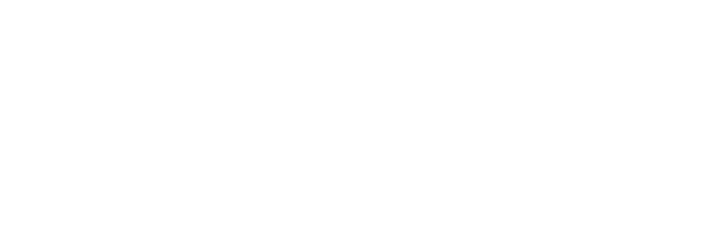
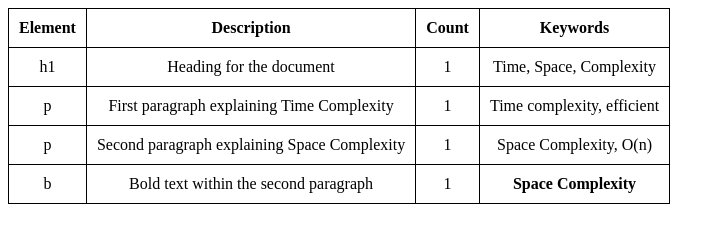
Before and after one commit to acciojob/time-and-space-complexity-yadavlav7978, a website: page main.html in a window 1280 px wide. Shown: the whole page, without its empty margins (0-725 px from the left). Drawn offline with Linux system fonts and the light colour scheme.

Commit message:
created a submission

```diff
--- a/main.html
+++ b/main.html
@@ -8,6 +8,42 @@
 
 <body>
 	<!-- the entire body must be written by student -->
+	<table>
+		<tr>
+			<th>Element</th>
+			<th>Description</th>
+			<th>Count</th>
+			<th>Keywords</th>
+		</tr>
+		<td>h1</td>
+		<td>Heading for the document</td>
+		<td>1</td>
+		<td>Time, Space, Complexity</td>
+	</tr>
+
+		</tr>
+
+		<td>p</td>
+		<td>First paragraph explaining Time Complexity</td>
+		<td>1</td>
+		<td>Time complexity, efficient</td>
+	</tr>
+		</tr>
+
+		<td>p</td>
+		<td>Second paragraph explaining Space Complexity</td>
+		<td>1</td>
+		<td>Space Complexity, O(n)</td>
+	</tr>
+		</tr>
+
+		<td>b</td>
+		<td>Bold text within the second paragraph</td>
+		<td>1</td>
+		<td id="bold-text">Space Complexity</td>
+	</tr>
+
+	</table>
     <script type="text/javascript" src="./script.js">
 </script>
 
--- a/styles.css
+++ b/styles.css
@@ -1 +1,14 @@
 /*  your css code here. If applicable */
+table,td,th{
+	border:1px solid black;
+	border-collapse: collapse;
+	text-align:center;
+}
+th,td{
+	padding:10px;
+
+}
+#bold-text{
+	font-weight:bold;
+
+}
```
